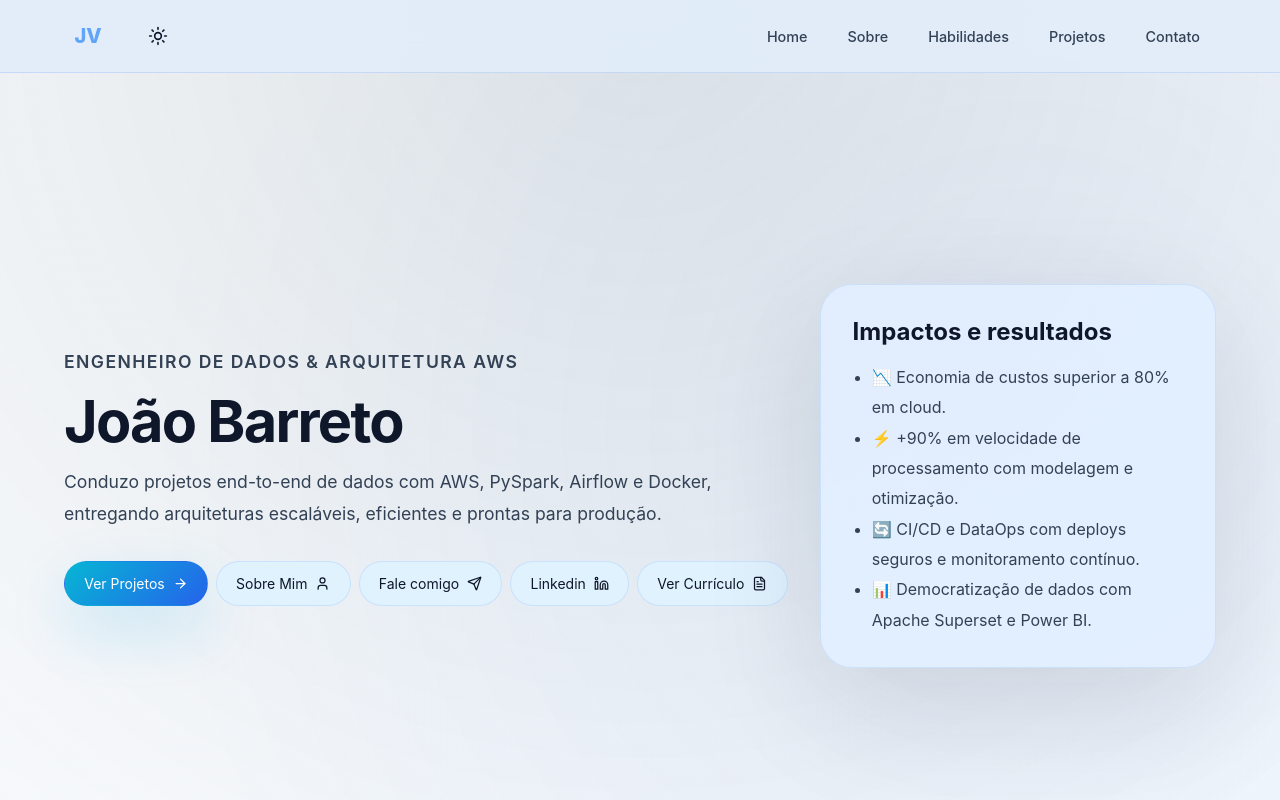
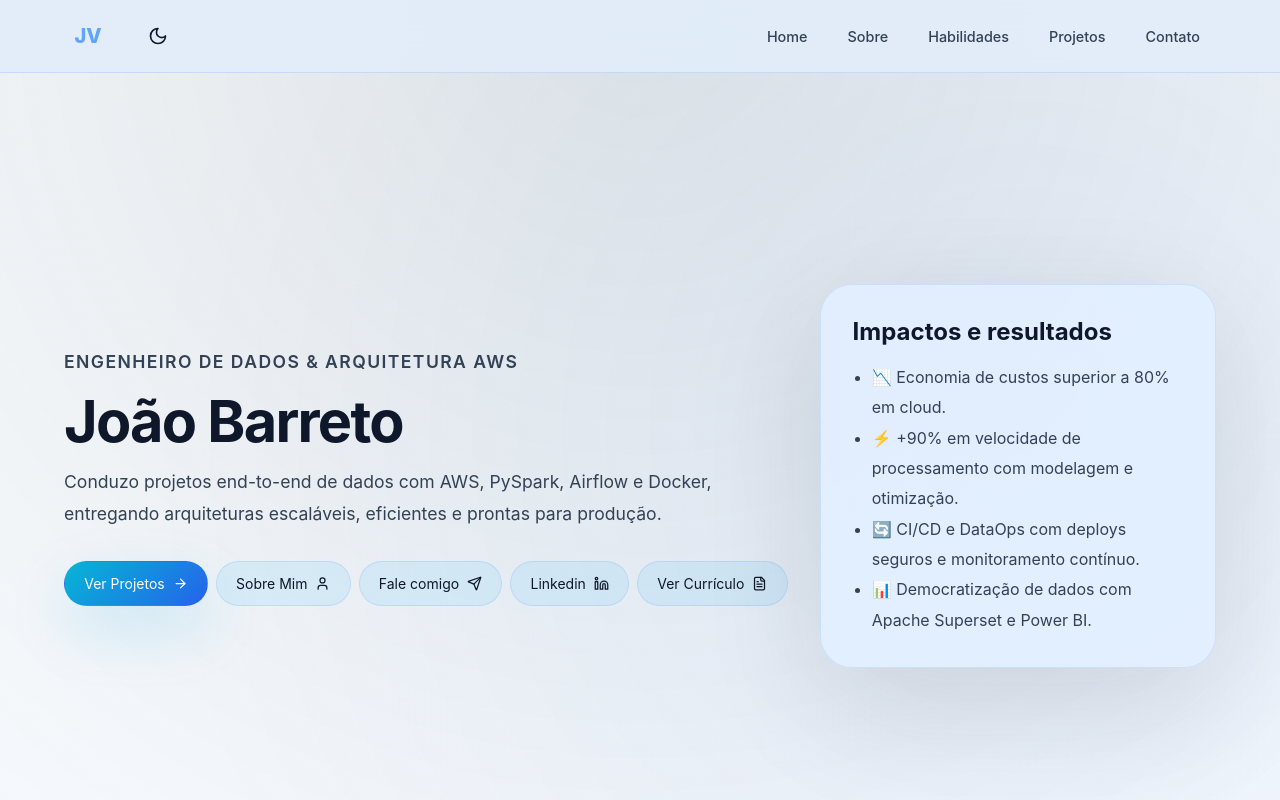
Before and after one commit to joaobarreto27/portifolio_jvbarreto, a React (Vite) app: page / in a window 1280 px wide. Shown: the top 800 px of the page. Built offline with nearby package versions, Linux system fonts and the light colour scheme.

Commit message:
fix(app): unificar comportamento do ícone de tema para sempre indicar a próxima ação

```diff
--- a/src/App.tsx
+++ b/src/App.tsx
@@ -126,10 +126,11 @@ function App() {
   };
 
   const getThemeIcon = () => {
-    if (theme === 'auto') {
-      return getSystemTheme() === 'dark' ? <Moon size={20} /> : <Sun size={20} />;
-    }
-    return theme === 'dark' ? <Sun size={20} /> : <Moon size={20} />;
+    const currentTheme = theme === 'auto' ? getSystemTheme() : theme;
+
+    return currentTheme === 'dark'
+      ? <Sun size={20} />
+      : <Moon size={20} />;
   };
 
 const handleCopyEmail = () => {
--- a/src/styles.css
+++ b/src/styles.css
@@ -20,6 +20,7 @@
   --bg-hero: #0f172ad6;
   --bg-project-label: #38bdf81f;
   --bg-tag: rgba(148, 163, 184, 0.1);
+  --bg-button-secondary:#0f172ad6;
 
   --text-primary: #ebedf0;
   --text-secondary: #cbd5e1;
@@ -54,6 +55,7 @@
   --bg-hero: #e0f2fe;
   --bg-project-label: #38bdf81f;
   --bg-tag: #38bdf81f;
+  --bg-button-secondary: #38bdf81f;
 
   --text-primary: #0f172a;
   --text-secondary: #334155;
@@ -183,7 +185,7 @@ a {
 }
 
 .button-secondary {
-  background: var(--bg-hero);
+  background: var(--bg-button-secondary);
   color: var(--text-primary);
   border-color: var(--border-color);
 }
```
